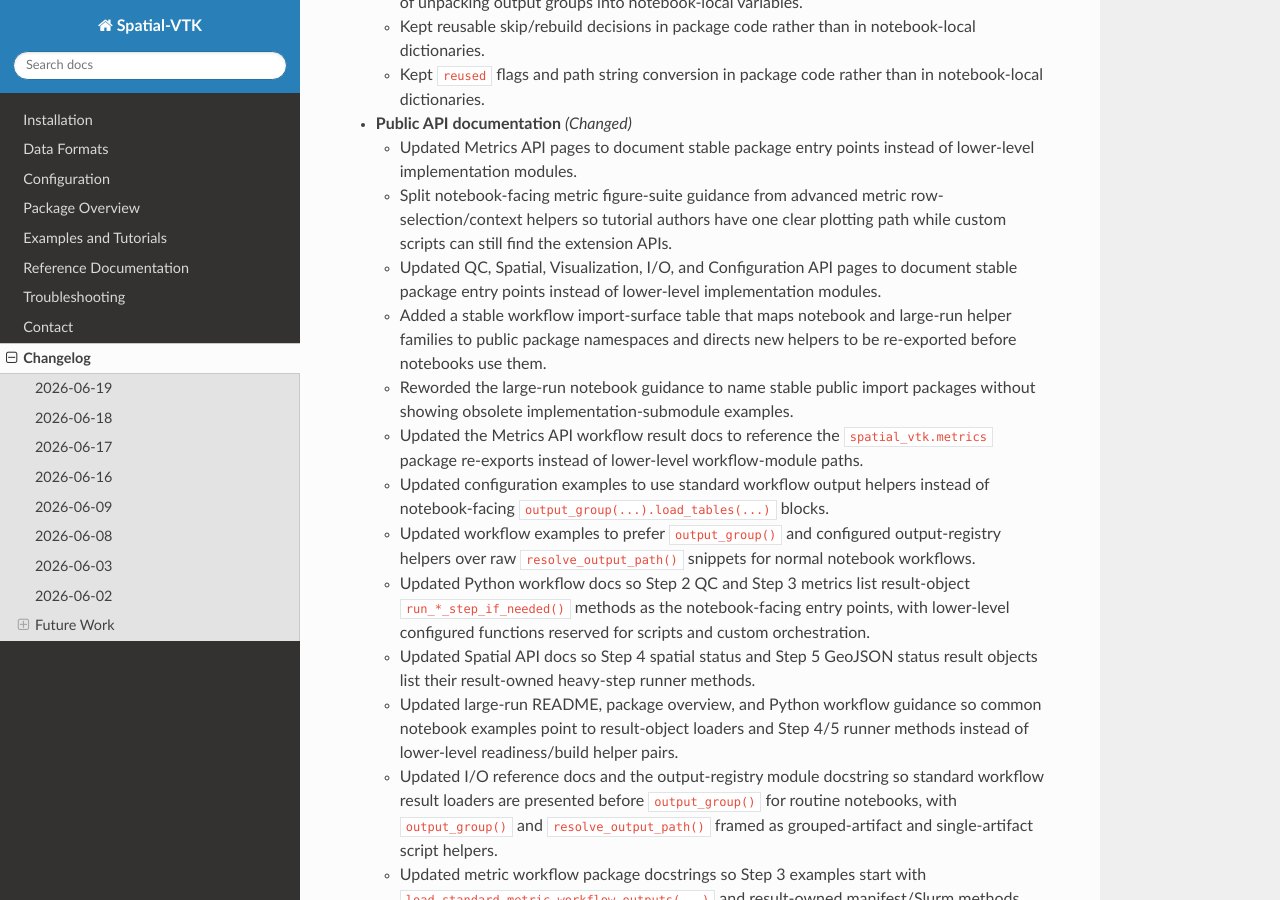
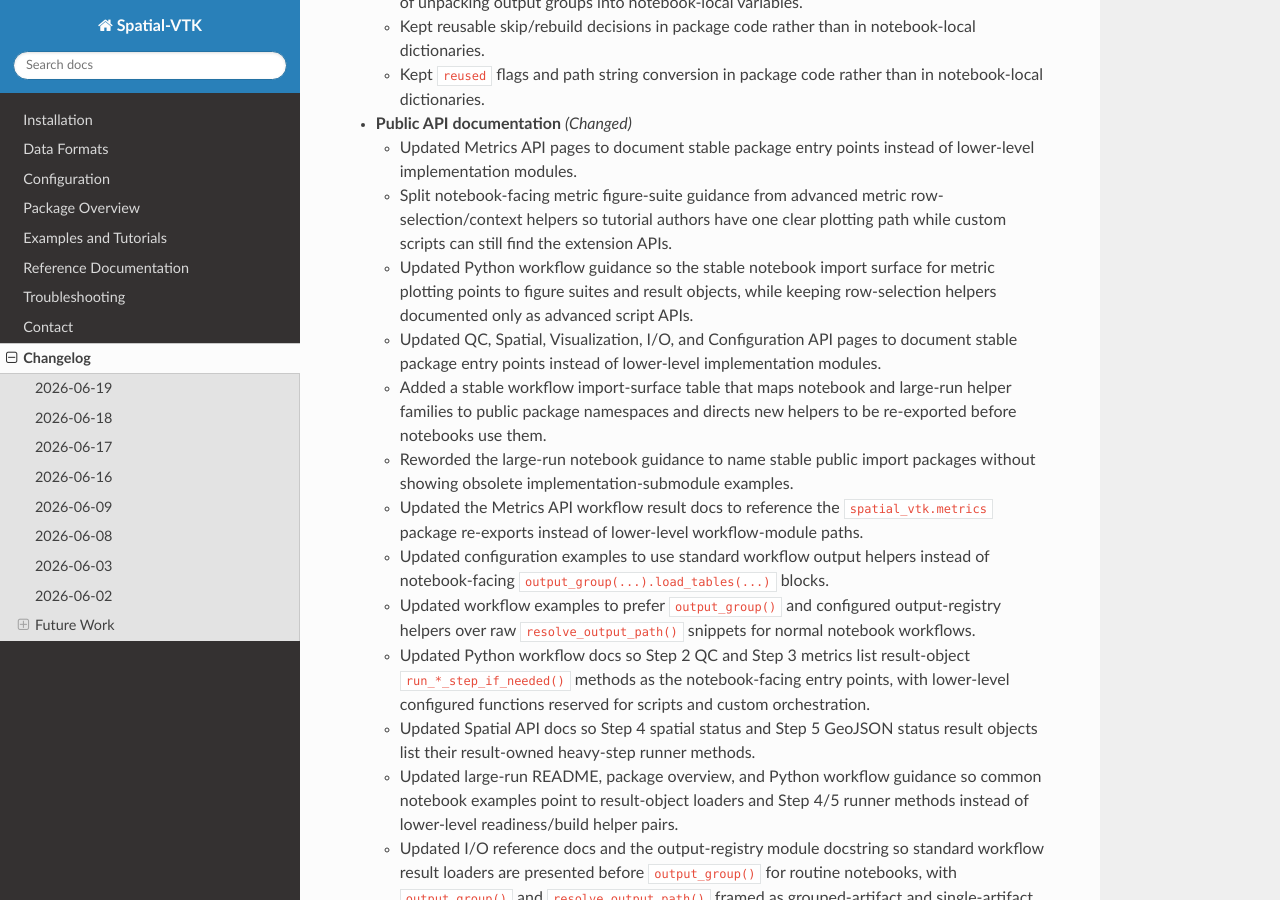
Before and after one commit to bcbirkel/spatial-vtk, a Sphinx documentation site: the page built from docs/changelog.rst, in a window 1280 px wide and 900 px high, scrolled down 4009 px. Built offline with Sphinx 7.4.7 and the Read the Docs theme 3.1.0, drawn with Linux system fonts in a browser that asks for light colours.

Commit message:
Clarify metric plotting workflow imports

```diff
--- a/docs/changelog.rst
+++ b/docs/changelog.rst
@@ -215,6 +215,9 @@ Changelog
   - Split notebook-facing metric figure-suite guidance from advanced metric
     row-selection/context helpers so tutorial authors have one clear plotting
     path while custom scripts can still find the extension APIs.
+  - Updated Python workflow guidance so the stable notebook import surface for
+    metric plotting points to figure suites and result objects, while keeping
+    row-selection helpers documented only as advanced script APIs.
   - Updated QC, Spatial, Visualization, I/O, and Configuration API pages to
     document stable package entry points instead of lower-level implementation
     modules.
--- a/docs/reference/python_workflows.rst
+++ b/docs/reference/python_workflows.rst
@@ -76,7 +76,9 @@ namespace.
        metric workflow result objects.
    * - ``spatial_vtk.metrics.plot``
      - Metric diagnostic plots, large-run metric figure suites, station metric
-       maps, metric row selectors, and metric figure result objects.
+       maps, and metric figure result objects. Advanced row-selection helpers
+       are documented in the Metrics API reference for custom scripts, but
+       tutorials should use the result-object figure-suite methods instead.
    * - ``spatial_vtk.spatial``
      - Step 4 spatial-statistics workflows, Step 5 GeoJSON/corridor
        workflows, spatial readiness checks, configured spatial settings,
```
Also changed, not shown: 1 other file.
